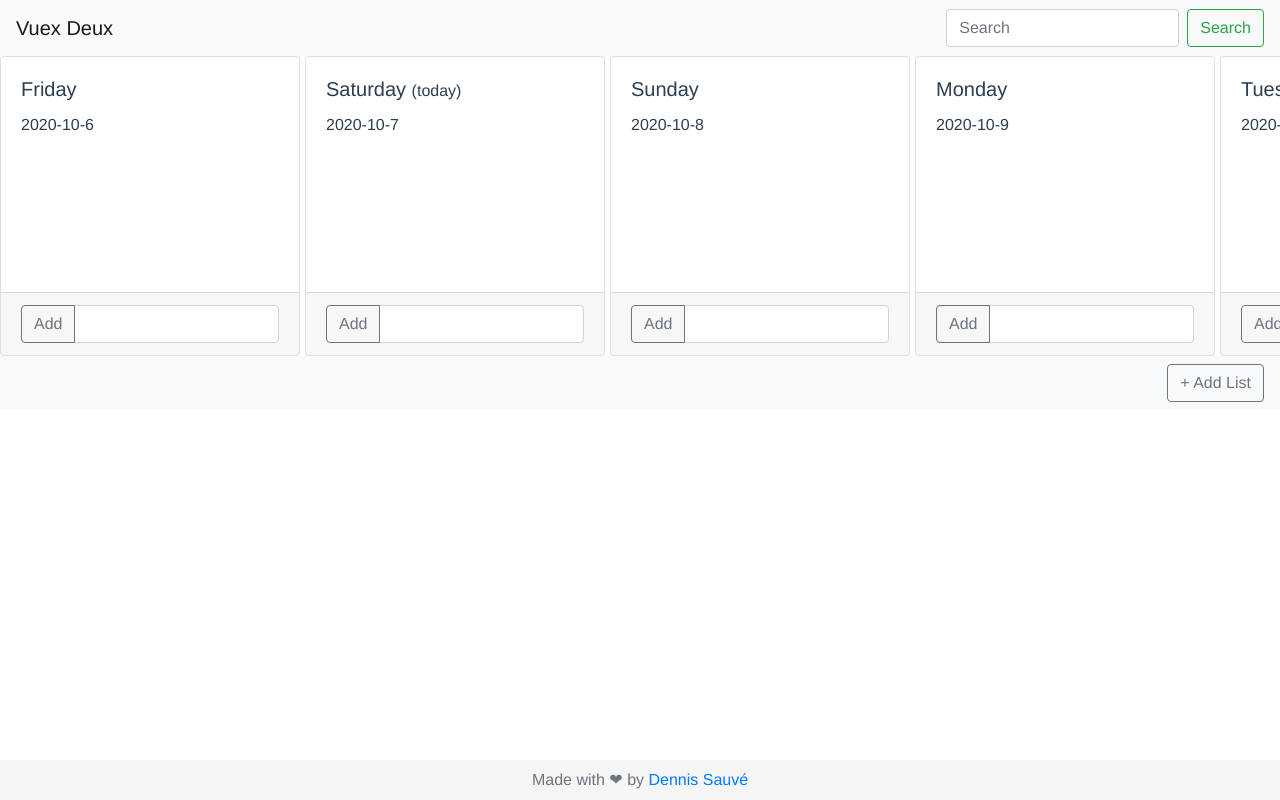
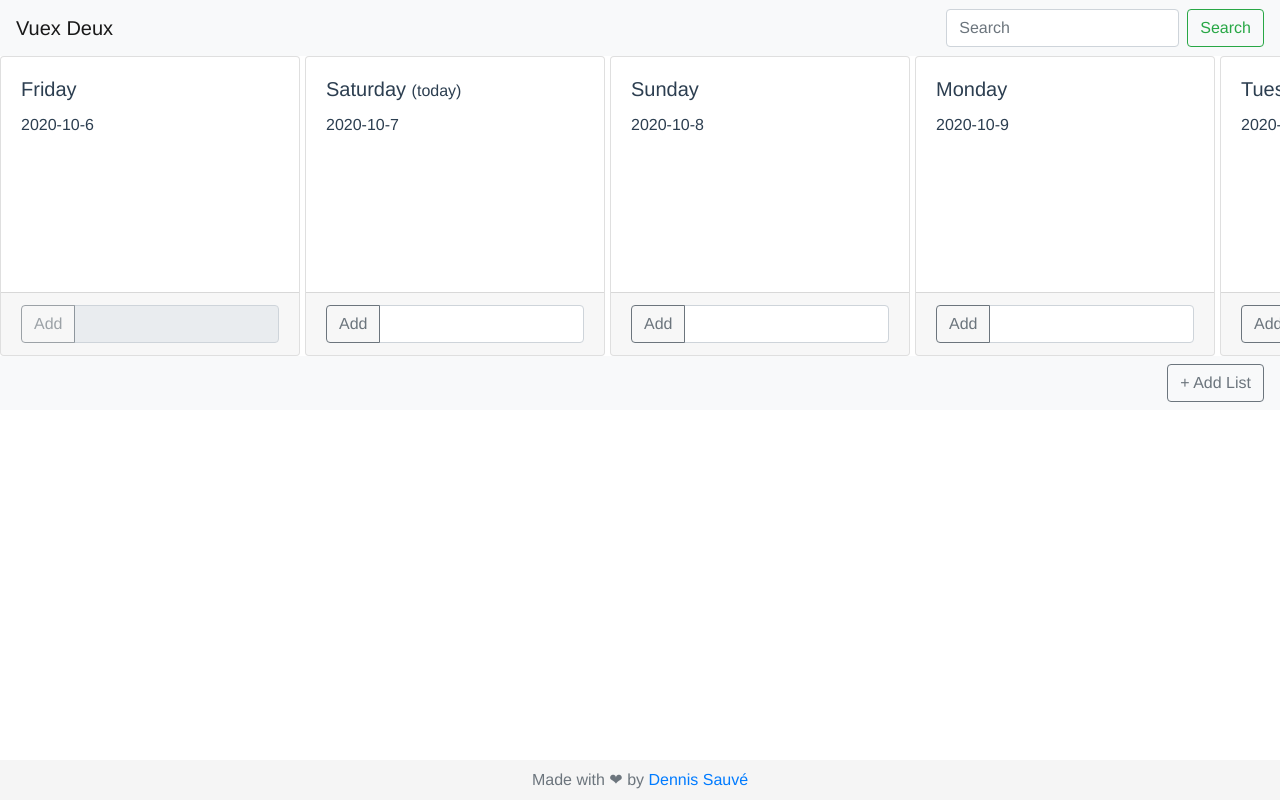
Before and after one commit to dengsauve/vuex-deux, a Vue app: page / in a window 1280 px wide. Built offline with nearby package versions, Linux system fonts and the light colour scheme.

Commit message:
Task deletion persists

```diff
--- a/src/App.vue
+++ b/src/App.vue
@@ -5,10 +5,11 @@
 
     <div class="container-fluid">
       <div class="row flex-row flex-nowrap card-holder">
-        <ListCard v-for="day in calendar"
+        <ListCard v-for="(day, index) in calendar"
                   :day="day"
                   :key="day.id"
                   :showdate="true"
+                  :locked="index===0"
                   :custom="false"/>
       </div>
     </div>
@@ -22,6 +23,7 @@
                   :day='list'
                   :key="list.id"
                   :showdate="false"
+                  :locked="false"
                   :custom="true"/>
       </div>
 
--- a/src/ListCard.vue
+++ b/src/ListCard.vue
@@ -27,17 +27,17 @@
             v-for="task in list"
             :key="task.name"
         >
-          <del v-if="task.completed" @click="task.completed = !task.completed">
+          <del v-if="task.completed" @click="toggleCompletion(task)">
             {{ task.name }}
           </del>
 
           <span @click="remove(task)" v-if="task.completed">
-                        <TrashCan/>
-                    </span>
+            <TrashCan/>
+          </span>
 
           <span v-else @click="task.completed = !task.completed">
-                        {{ task.name }}
-                    </span>
+            {{ task.name }}
+          </span>
         </li>
       </draggable>
 
@@ -45,11 +45,15 @@
 
     <div class="input-group card-footer">
       <div class="input-group-prepend">
-        <button class="btn btn-outline-secondary" @click="add">
+        <button :disabled="locked" class="btn btn-outline-secondary" @click="add">
           Add
         </button>
       </div>
-      <input type="text" class="form-control" v-model="newTask" @keyup.enter="add">
+      <input :disabled="locked"
+             type="text"
+             class="form-control"
+             v-model="newTask"
+             @keyup.enter="add">
     </div>
 
   </div>
@@ -79,6 +83,7 @@ export default {
     'day',
     'showdate',
     'custom',
+    'locked'
   ],
   data: function () {
     return {
@@ -98,9 +103,11 @@ export default {
         this.newTask = '';
       }
     },
+    toggleCompletion: function (task) {
+      task.completed = !task.completed;
+    },
     remove: function (task) {
-      const taskIndex = this.list.findIndex(t => t.name === task.name);
-      this.list.splice(taskIndex, 1);
+      this.$store.dispatch('removeTask', task);
     },
     setupEdit: function (currentTitle) {
       this.editing = true;
--- a/src/main.js
+++ b/src/main.js
@@ -51,9 +51,13 @@ const store = new Vuex.Store({
     mutations: {
         storeNewTask(state, payload) {
             state.tasks.push(payload);
-            let day = state.calendar.find(d => d.id === payload.date);
-            if (day)
-                day.tasks.push(payload);
+            this.commit('persistTasks');
+        },
+        deleteTask(state, payload) {
+            state.tasks.splice(payload, 1);
+            this.commit('persistTasks');
+        },
+        persistTasks(state) {
             const parsed = JSON.stringify(state.tasks);
             localStorage.setItem('tasks', parsed);
         }
@@ -65,6 +69,11 @@ const store = new Vuex.Store({
         addNewTask: function ({commit}, payload) {
             commit('storeNewTask', payload);
         },
+        removeTask: function (context, payload) {
+            const taskIndex = context.state.tasks.findIndex(t => t.name === payload.name);
+            context.commit('deleteTask', taskIndex);
+        },
+
         loadTasks: function (context) {
             if (localStorage.tasks)
                 context.state.tasks = JSON.parse(localStorage.tasks);
```
